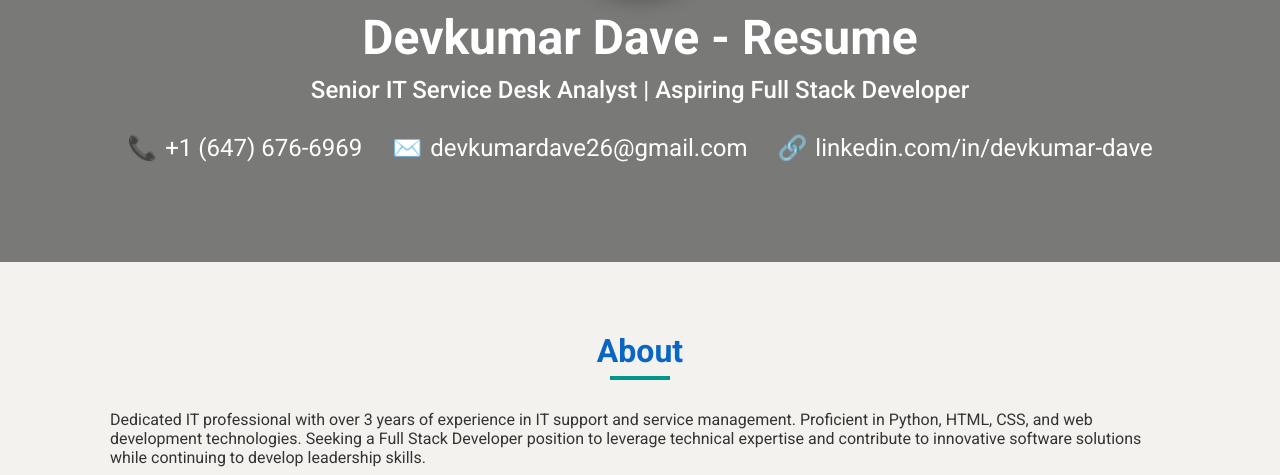
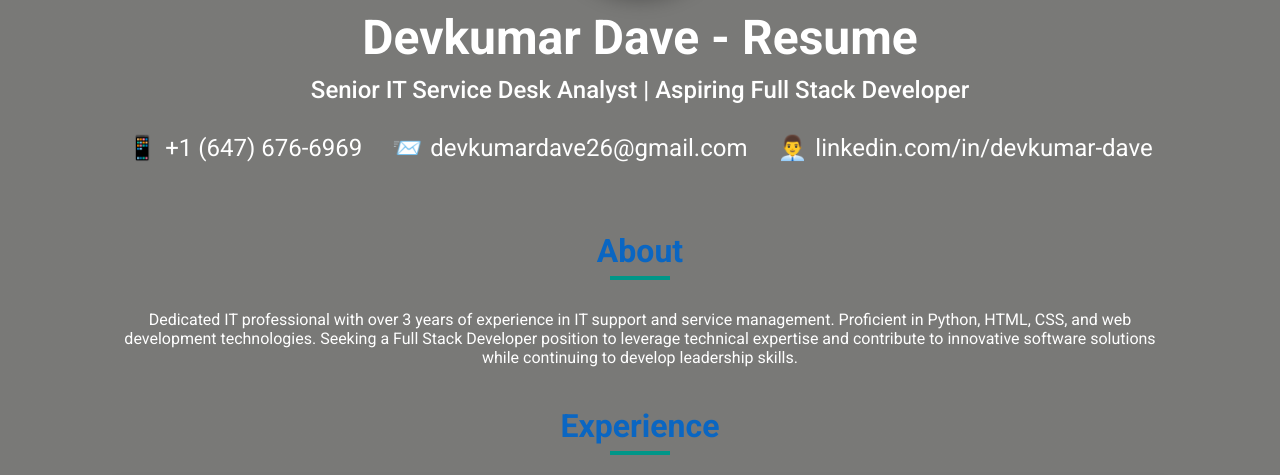
Before and after one commit to devdave666/resume, a Jekyll site: the page built from index.md, in a window 1280 px wide and 900 px high, cut to the strip 425-900 px from the top of the window. Built offline with Jekyll 4.4.1, drawn with Linux system fonts in a browser that asks for light colours; a style sheet for code colours, icons or effects is not loaded.

Commit message:
Update resume.html

```diff
--- a/_layouts/resume.html
+++ b/_layouts/resume.html
@@ -29,16 +29,18 @@ layout: default
   <!-- Contact Information -->
 <div class="contact-info" data-aos="fade-up" data-aos-delay="300">
   <a href="tel:+16476766969" class="contact-link">
-      <span class="contact-icon">📞</span> +1 (647) 676-6969
+    <span class="contact-icon">📱</span>
+    <span class="contact-text">+1 (647) 676-6969</span>
   </a>
   <a href="mailto:devkumardave26@gmail.com" class="contact-link">
-      <span class="contact-icon">✉️</span> devkumardave26@gmail.com
+    <span class="contact-icon">📨</span>
+    <span class="contact-text">devkumardave26@gmail.com</span>
   </a>
   <a href="https://linkedin.com/in/devkumar-dave" target="_blank" class="contact-link">
-      <span class="contact-icon">🔗</span> linkedin.com/in/devkumar-dave
+    <span class="contact-icon">👨‍💼</span>
+    <span class="contact-text">linkedin.com/in/devkumar-dave</span>
   </a>
 </div>
-</header>
 
 <!-- Main Content -->
 <div class="container">
```
Lines whose indentation alone changed are shown as unchanged.
